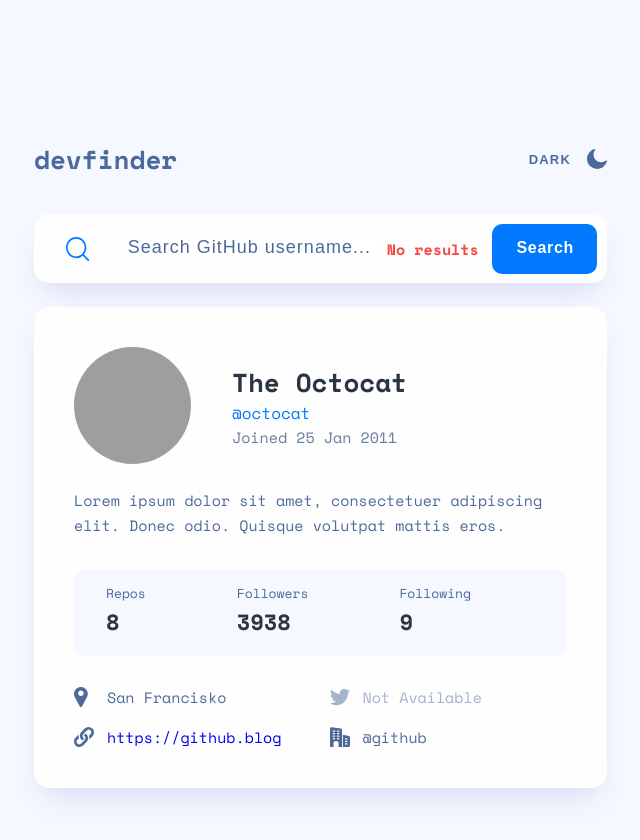
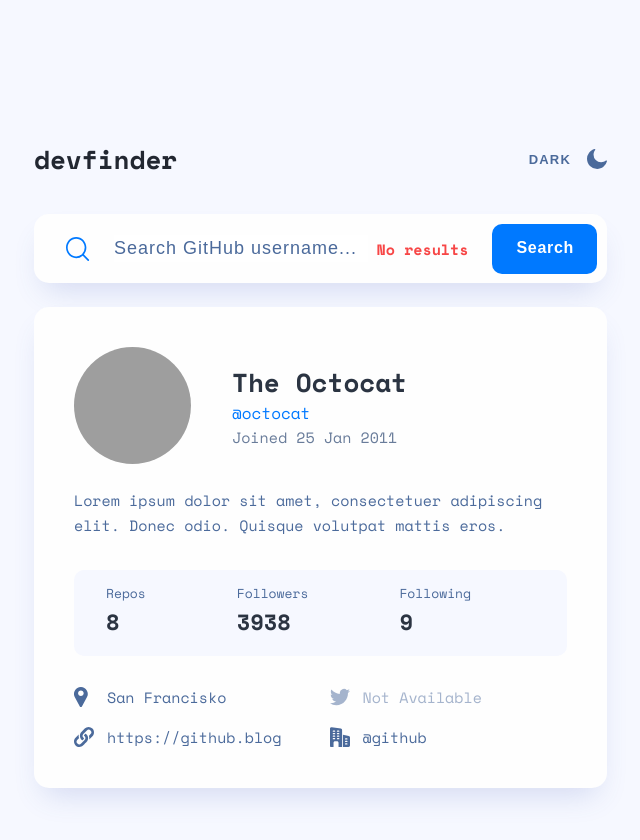
Before and after one commit to vlada030/frontendmentor-github-user-search-app, a website built with webpack: page src/index.html in a window 1280 px wide. Shown: the whole page, without its empty margins (319-959 px from the left). Built offline with nearby package versions, Linux system fonts and the light colour scheme; grey boxes are pictures that could not be loaded.

Commit message:
uradjen desktop header

```diff
--- a/src/scss/_header.scss
+++ b/src/scss/_header.scss
@@ -12,6 +12,14 @@
     justify-content: space-between;
 
     margin-bottom: 36px;
+
+    @include media(desktop) {
+        margin-bottom: 35px;
+    }
+
+    h1 {
+        color: $colorLogoDark;
+    }
 
     .theme {
         display: block;
@@ -69,7 +77,6 @@
     }
 }
 
-
 .form {
     border-radius: 15px;
     box-shadow: 0px 16px 30px -10px rgba($colorBoxShadow, 0.2);
@@ -98,9 +105,9 @@
 
     .form-control {
         position: relative;
+        width: 100%;
 
         @include media(tablet) {
-            //margin-right: auto;
             display: flex;
             align-items: center;
             justify-content: space-between;
@@ -123,13 +130,15 @@
                 font-size: 13px;
                 color: $colorLightThree;
                 letter-spacing: 1px;
-
             }
 
             @include media(tablet) {
                 width: 254px;
+                font-size: 18px;
+                color: $colorLightThree;
                 &::placeholder {
                     font-size: 18px;
+                    color: $colorLightThree;
                 }
             }
         }
@@ -144,13 +153,14 @@
             font-weight: $fontWeightBold;
             line-height: 22px;
             background-color: $colorLightSix;
-            padding-left: 5px;
+            padding: 0px 10px 0px 5px;
 
             z-index: 50;
 
             @include media(tablet) {
-               position: relative;
-               font-size: 15px;
+                position: relative;
+                font-size: 15px;
+                padding-right: 24px;
             }
         }
 
@@ -158,7 +168,6 @@
             background-color: $colorButtonHover;
         }
     }
-
 
     button {
         font-size: 14px;
--- a/src/scss/_main-section.scss
+++ b/src/scss/_main-section.scss
@@ -135,9 +135,14 @@
 
         a {
             text-decoration: none;
+            color: inherit;
 
             &:visited {
                 color: inherit;
+            }
+
+            &:hover {
+                text-decoration: underline;
             }
         }
 
--- a/src/scss/_variables.scss
+++ b/src/scss/_variables.scss
@@ -11,6 +11,8 @@
 
 $colorRed:#F74646;
 $colorBoxShadow: #4660bb;
+$colorLogoDark: #222731;
+
 
 
 // dark mode colors
```
